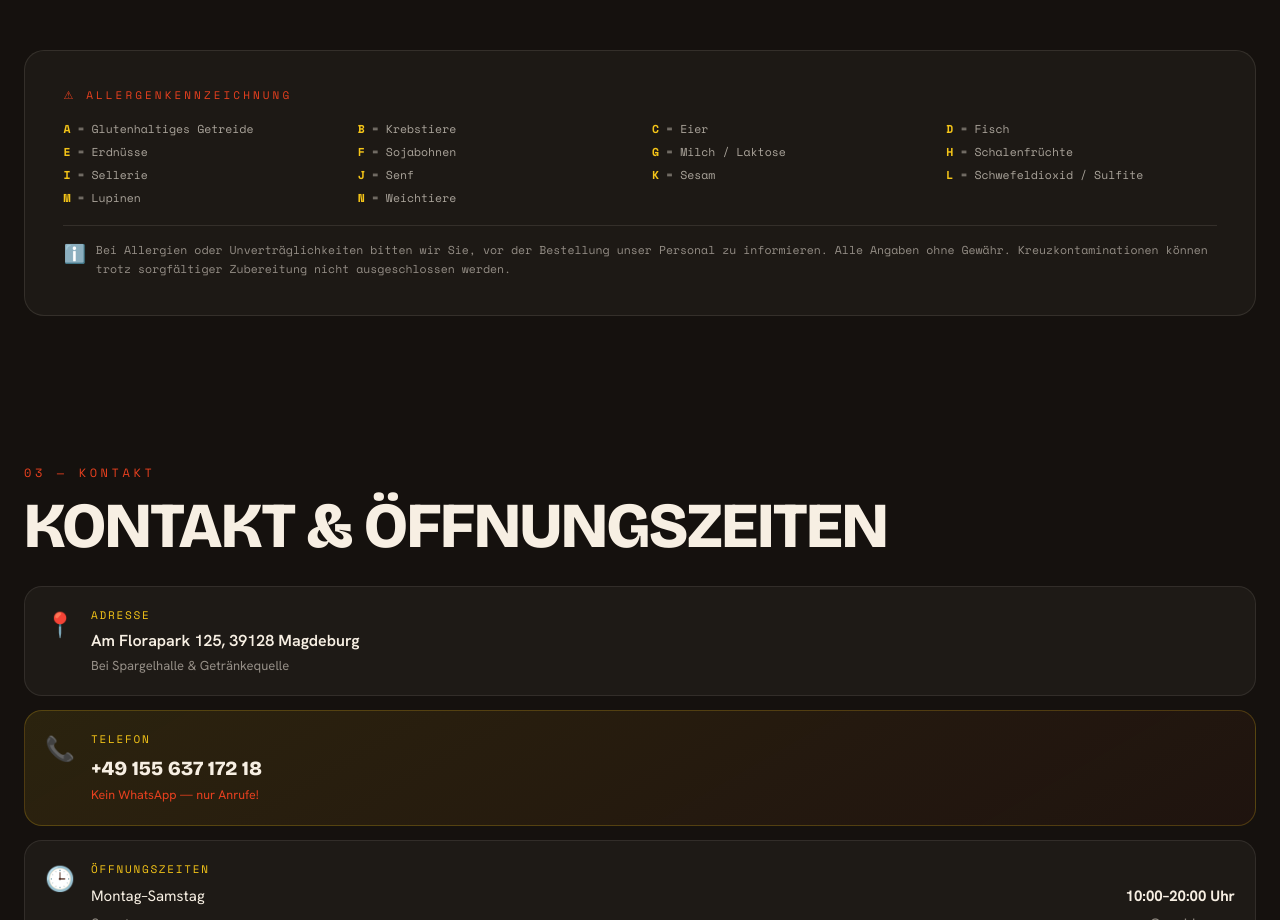
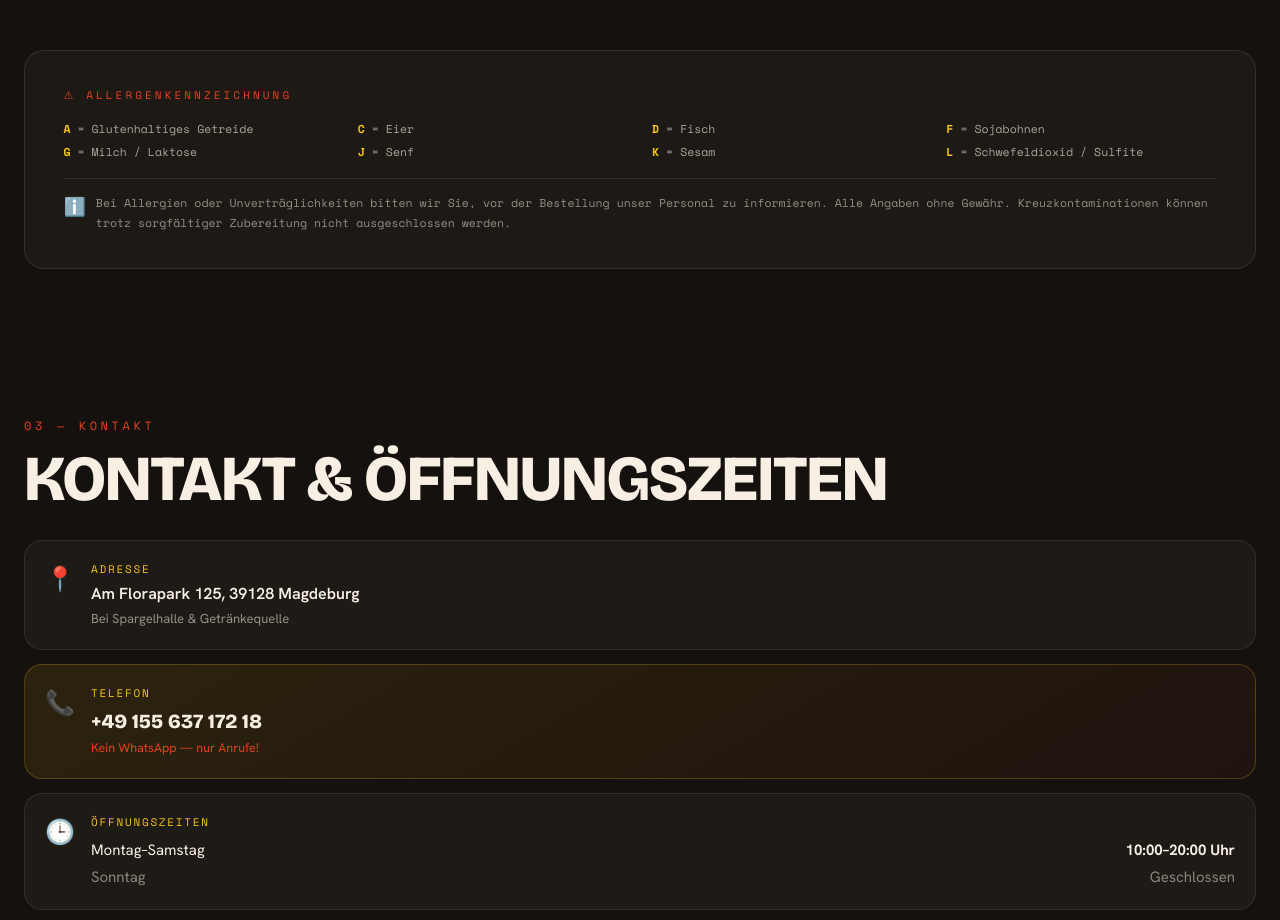
Before and after one commit to Your-New-Design/Antalya-D-ner-Kebap-Magdeburg-new, a Next.js app: page / in a window 1280 px wide. Shown: the part 4860-5780 px from the top of the page. Built offline with nearby package versions, Linux system fonts and the light colour scheme.

Commit message:
feat: filter allergen legend to show only used allergens

```diff
--- a/components/site/allergen-legend.tsx
+++ b/components/site/allergen-legend.tsx
@@ -1,6 +1,11 @@
-import { ALLERGEN_LEGEND } from "@/lib/data"
+import { ALLERGEN_LEGEND, ALLERGENS } from "@/lib/data"
 
 export function AllergenLegend() {
+  // Only show allergens that actually occur in at least one dish or drink
+  const usedKeys = new Set<string>()
+  Object.values(ALLERGENS).forEach((list) => list.forEach((k) => usedKeys.add(k)))
+  const legend = ALLERGEN_LEGEND.filter((a) => usedKeys.has(a.key))
+
   return (
     <section style={{ padding: "0 24px 64px" }}>
       <div
@@ -34,7 +39,7 @@ export function AllergenLegend() {
             marginBottom: 18,
           }}
         >
-          {ALLERGEN_LEGEND.map((a) => (
+          {legend.map((a) => (
             <span
               key={a.key}
               style={{ fontFamily: "var(--font-space-mono), monospace", fontSize: 11.5, color: "rgba(247,239,227,.65)" }}
```
